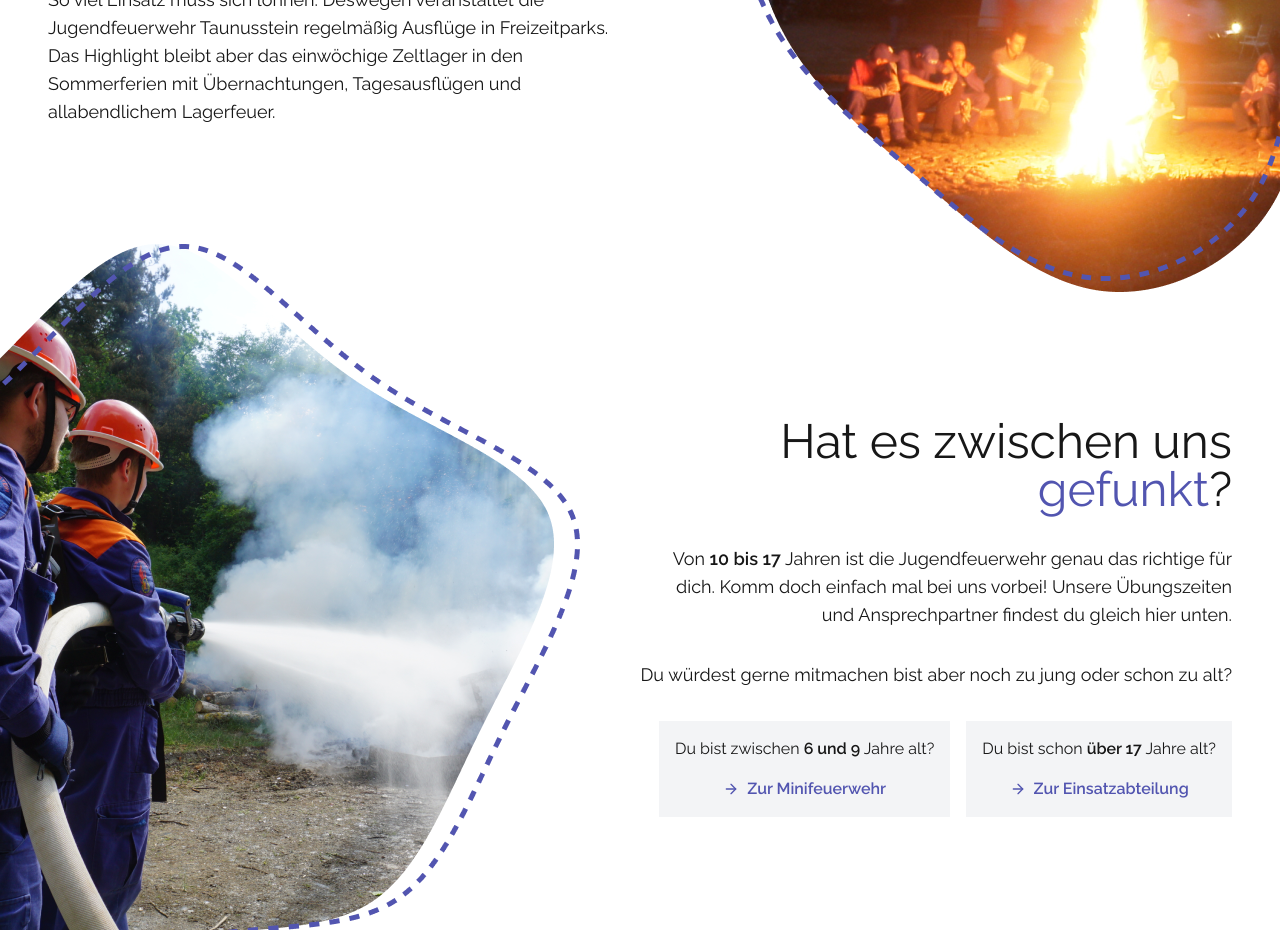
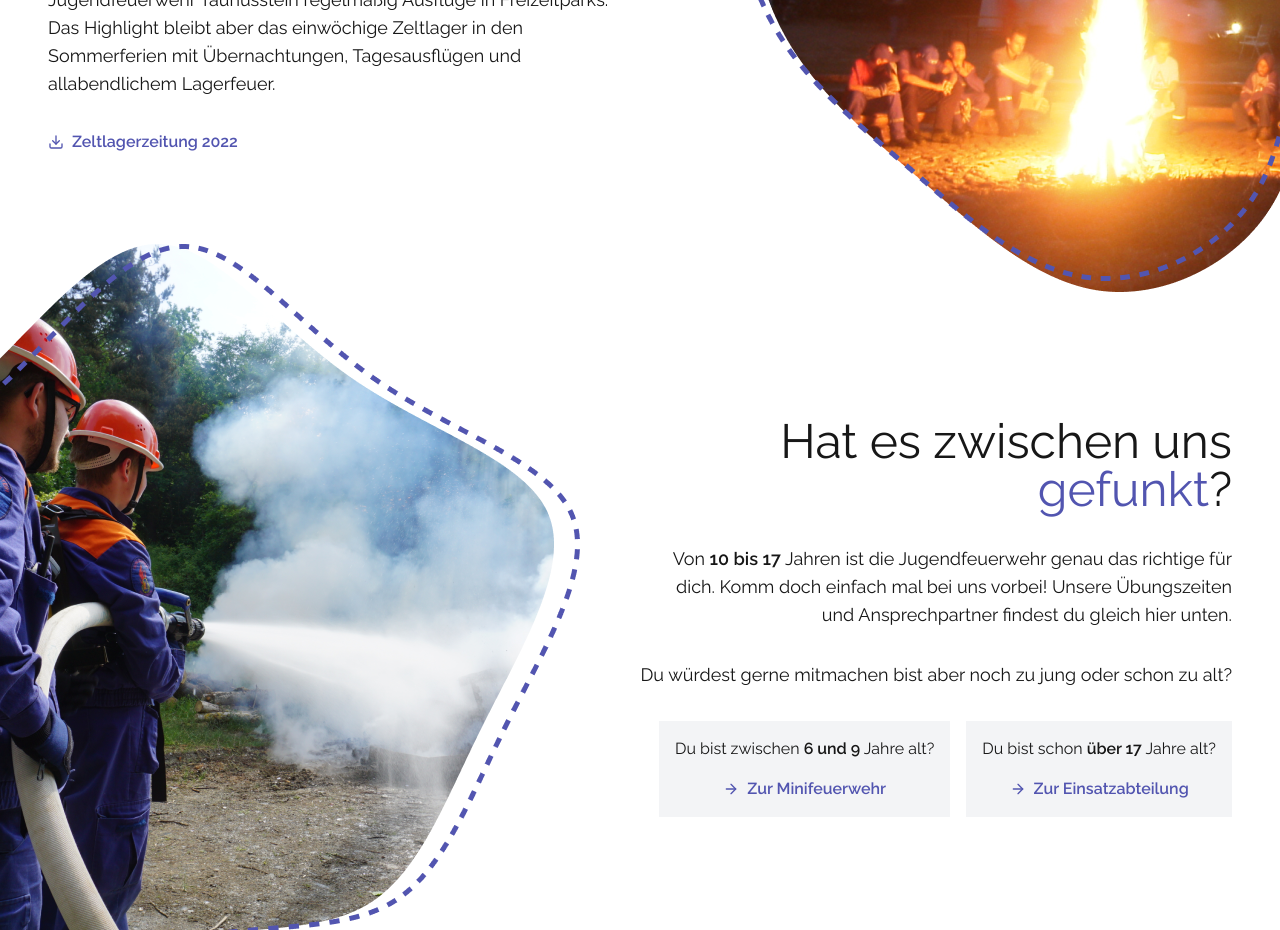
Before and after one commit to jf-taunusstein/jf-taunusstein, a Next.js app: page / in a window 1280 px wide. Shown: the part 1760-2690 px from the top of the page. Built offline with nearby package versions, Linux system fonts and the light colour scheme.

Commit message:
feat: add download link for GaudiMax

```diff
--- a/src/app/(jugendfeuerwehr)/page.tsx
+++ b/src/app/(jugendfeuerwehr)/page.tsx
@@ -1,4 +1,4 @@
-import { ArrowRight } from "lucide-react";
+import { ArrowRight, Download } from "lucide-react";
 import Image from "next/image";
 
 import feuerBlob from "~/public/images/jugendfeuerwehr/feuer-blob.png";
@@ -74,6 +74,14 @@ export default function JugendfeuerwehrIndex() {
             Sommerferien mit Übernachtungen, Tagesausflügen und allabendlichem
             Lagerfeuer.
           </Typography>
+          {/* TODO: Add link to GAUDI-MAX */}
+          <a
+            href=""
+            className="inline-flex items-center space-x-2 font-bold text-jugend"
+          >
+            <Download className="h-4 w-4" />
+            <span>Zeltlagerzeitung 2022</span>
+          </a>
         </Split>
 
         <Split
```
